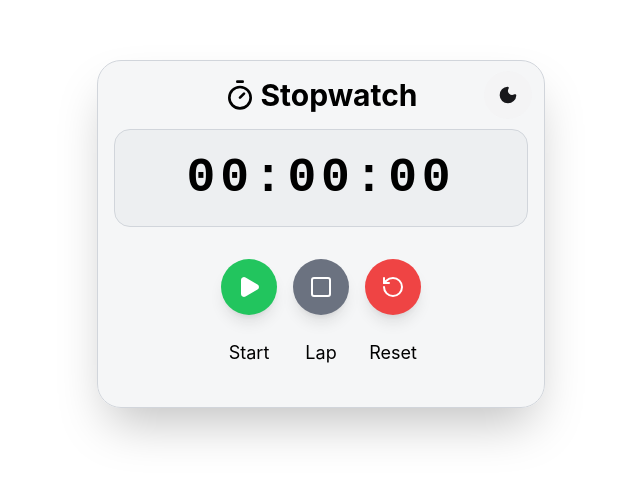
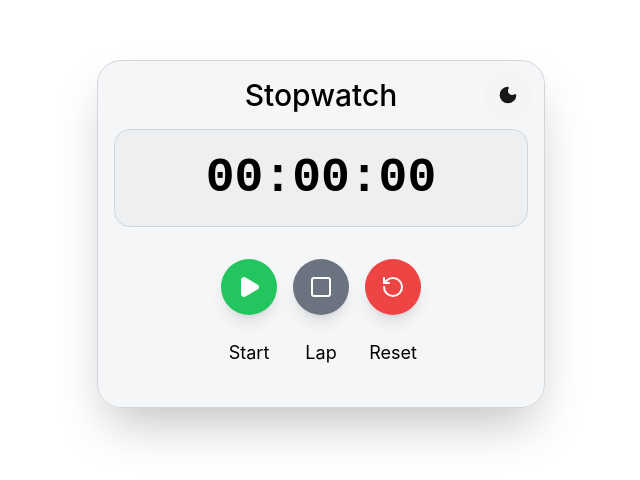
Before and after one commit to Mykins1/stopwatch, a React (Create React App) app: page / in a window 1280 px wide. Shown: the part 166-646 px from the top of the page, without its empty margins (319-959 px from the left). Built offline with nearby package versions, Linux system fonts and the light colour scheme.

Commit message:
feat: improved font properties

```diff
--- a/src/App.js
+++ b/src/App.js
@@ -1,5 +1,5 @@
-import React, { useState, useEffect, useRef } from "react";
-import { Play, Pause, Square, RotateCcw, Sun, Moon, Timer } from "lucide-react";
+import { useState, useEffect, useRef } from "react";
+import { Play, Pause, Square, RotateCcw, Sun, Moon } from "lucide-react";
 
 export default function Stopwatch() {
   const [time, setTime] = useState(0);
@@ -94,7 +94,7 @@ export default function Stopwatch() {
           {/* Dark Mode Toggle - top right corner */}
           <button
             onClick={toggleDarkMode}
-            className={`w-12 h-12 rounded-full transition-all duration-300 transform hover:scale-105 z-10 flex items-center justify-center absolute top-2.5 right-3`}
+            className={`w-12 h-12 p-0 rounded-full transition-all duration-300 transform hover:scale-105 z-10 flex items-center justify-center absolute top-2.5 right-3`}
             style={{
               backgroundColor: isDarkMode ? "rgba(39,39,42,0.9)" : "#f4f4f5",
               color: isDarkMode ? "#f4f4f5" : "#18181b",
@@ -109,9 +109,9 @@ export default function Stopwatch() {
           {/* Title */}
           <div className="flex items-center justify-center gap-4 mb-4">
             <h1
-              className={`flex items-center justify-center gap-1 text-3xl font-bold ${themeClasses.text}`}
+              className={`flex items-center justify-center gap-1 text-xl md:text-3xl font-medium ${themeClasses.text}`}
             >
-              <Timer className="w-8 h-8" /> Stopwatch
+              Stopwatch
             </h1>
           </div>
           {/* Time Display */}
@@ -120,7 +120,7 @@ export default function Stopwatch() {
               className={`${themeClasses.timeDisplay} rounded-2xl p-6 mb-4 border`}
             >
               <div
-                className={`text-5xl font-mono font-bold ${themeClasses.text} tracking-widest transition-all duration-300 ease-in-out`}
+                className={`text-3xl md:text-5xl  font-extrabold ${themeClasses.text} transition-all duration-300 ease-in-out`}
                 style={{ fontFamily: "Courier New, monospace" }}
               >
                 {formatTime(time)}
```
